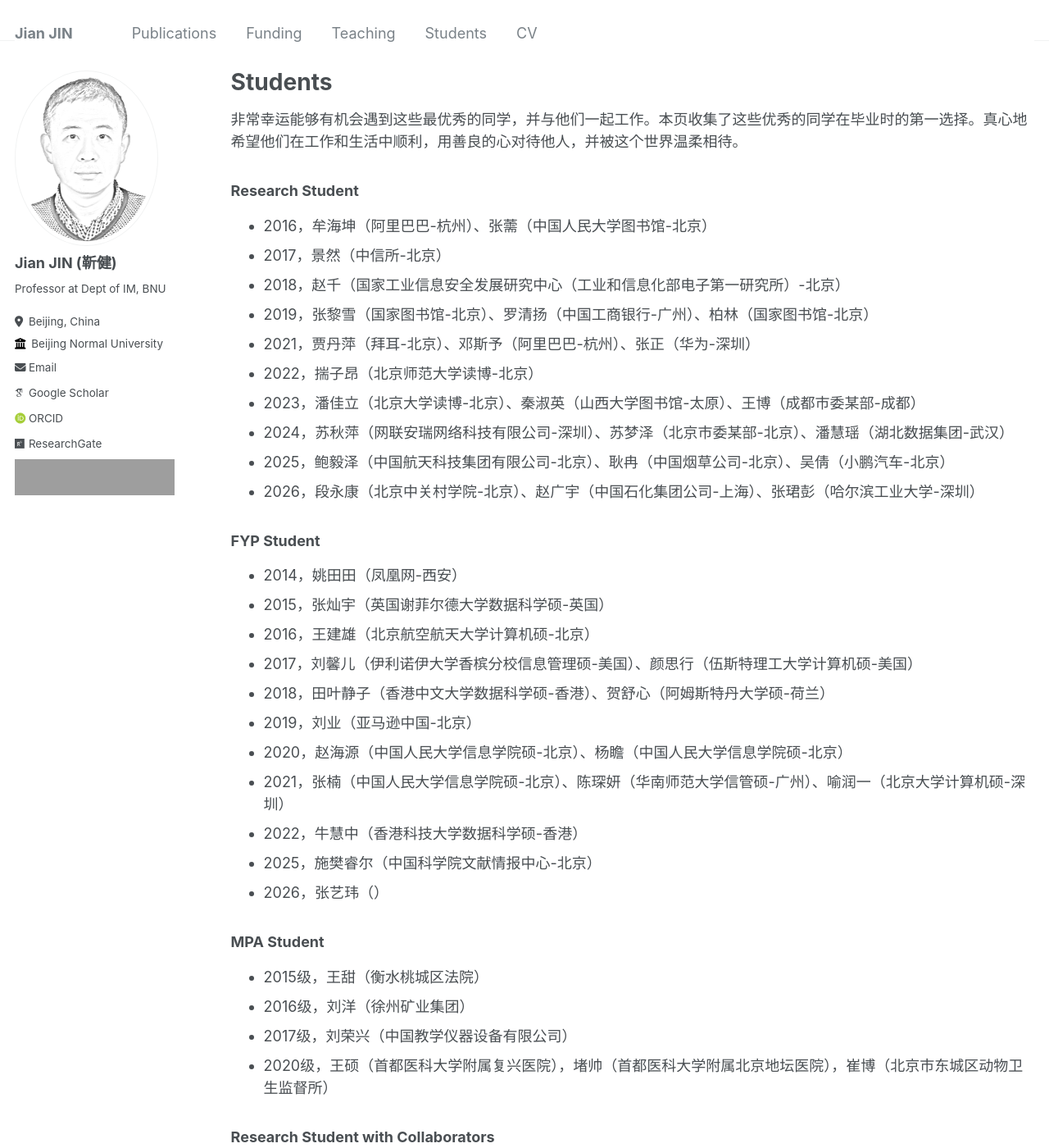
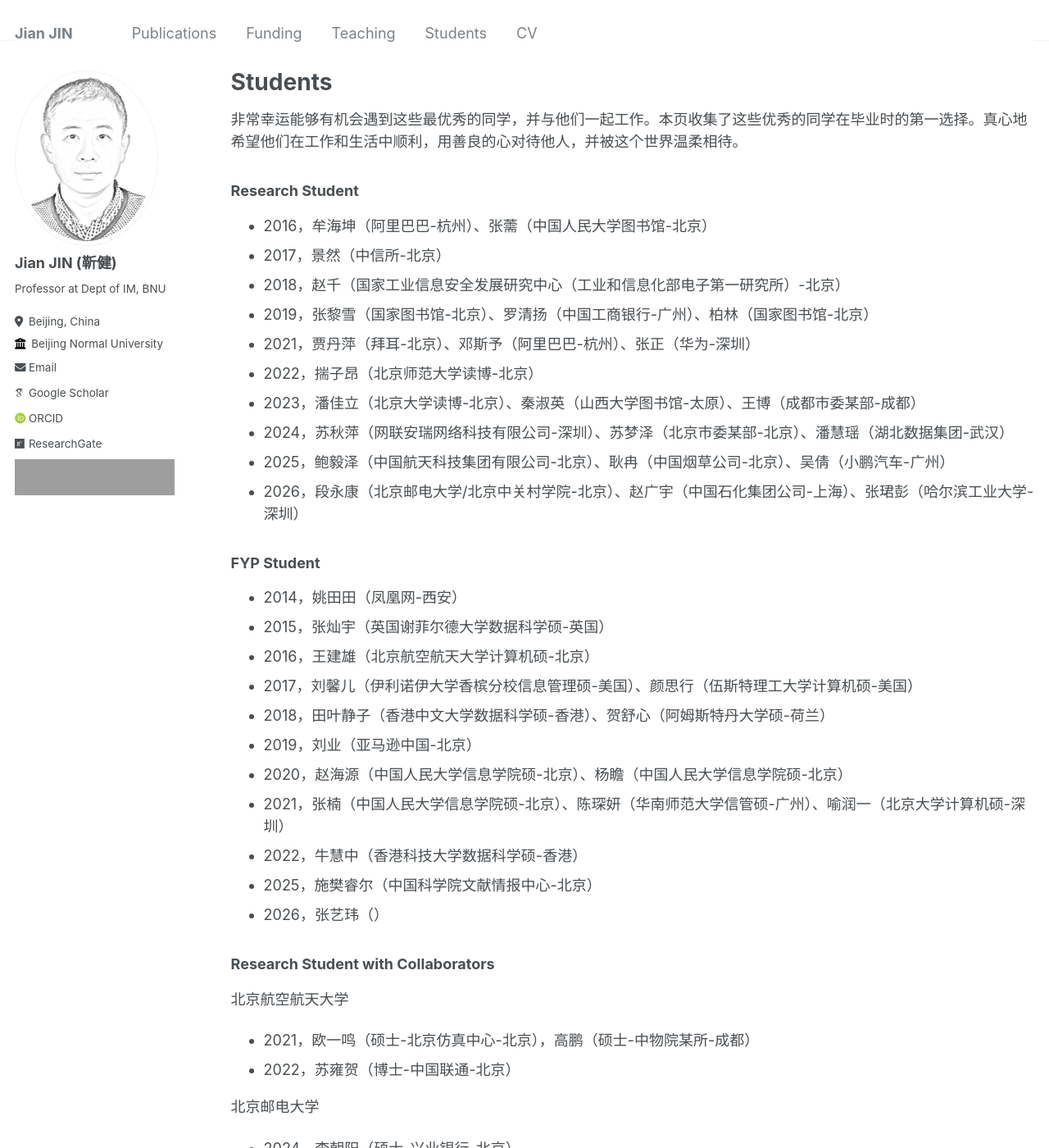
Before and after one commit to xjtujay/xjtujay.github.io, a Jekyll site: the page built from _students/students.md, in a window 1280 px wide and 1400 px high. Shown: the whole window at 82% size. Built offline with Jekyll 4.4.1, drawn with Linux system fonts in a browser that asks for light colours; some web fonts are replaced; grey boxes are pictures that could not be loaded.

Commit message:
Update students.md

```diff
--- a/_students/students.md
+++ b/_students/students.md
@@ -19,8 +19,8 @@ author_profile: true
 * 2022，揣子昂（北京师范大学读博-北京）
 * 2023，潘佳立（北京大学读博-北京）、秦淑英（山西大学图书馆-太原）、王博（成都市委某部-成都）
 * 2024，苏秋萍（网联安瑞网络科技有限公司-深圳）、苏梦泽（北京市委某部-北京）、潘慧瑶（湖北数据集团-武汉）
-* 2025，鲍毅泽（中国航天科技集团有限公司-北京）、耿冉（中国烟草公司-北京）、吴倩（小鹏汽车-北京）
-* 2026，段永康（北京中关村学院-北京）、赵广宇（中国石化集团公司-上海）、张珺彭（哈尔滨工业大学-深圳）
+* 2025，鲍毅泽（中国航天科技集团有限公司-北京）、耿冉（中国烟草公司-北京）、吴倩（小鹏汽车-广州）
+* 2026，段永康（北京邮电大学/北京中关村学院-北京）、赵广宇（中国石化集团公司-上海）、张珺彭（哈尔滨工业大学-深圳）
 
 
 ### FYP Student
@@ -37,12 +37,13 @@ author_profile: true
 * 2026，张艺玮（）
 
 
+<!--
 ### MPA Student
 * 2015级，王甜（衡水桃城区法院）
 * 2016级，刘洋（徐州矿业集团）
 * 2017级，刘荣兴（中国教学仪器设备有限公司）
 * 2020级，王硕（首都医科大学附属复兴医院），堵帅（首都医科大学附属北京地坛医院），崔博（北京市东城区动物卫生监督所）
-
+-->
 ### Research Student with Collaborators
 北京航空航天大学
 
```
